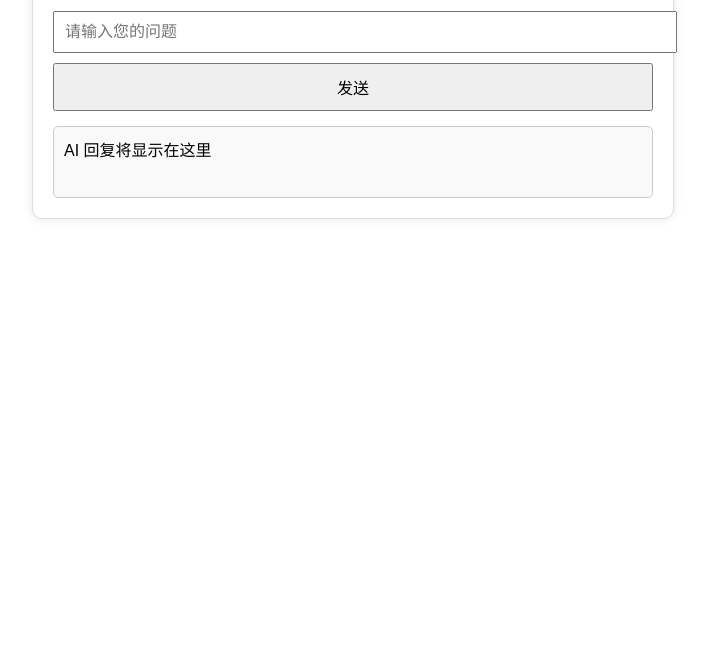
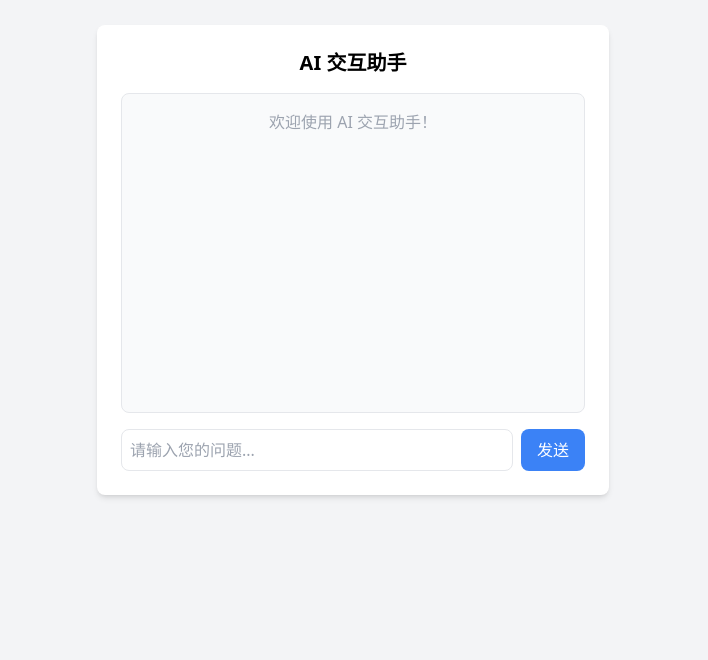
Before and after one commit to hymanmike599/FOR, a plain HTML site: page index.html in a window 1280 px wide. Shown: the part 140-800 px from the top of the page, without its empty margins (287-995 px from the left). Drawn offline with nearby package versions, Linux system fonts and the light colour scheme.

Commit message:
Update index.html

```diff
--- a/index.html
+++ b/index.html
@@ -4,37 +4,19 @@
     <meta charset="UTF-8">
     <meta name="viewport" content="width=device-width, initial-scale=1.0">
     <title>AI 交互</title>
-    <style>
-        body {
-            font-family: Arial, sans-serif;
-            max-width: 600px;
-            margin: 50px auto;
-            padding: 20px;
-            border: 1px solid #ddd;
-            border-radius: 10px;
-            box-shadow: 0 0 10px rgba(0, 0, 0, 0.1);
-        }
-        input, button {
-            width: 100%;
-            padding: 10px;
-            margin: 5px 0;
-            font-size: 16px;
-        }
-        #response {
-            margin-top: 10px;
-            padding: 10px;
-            border: 1px solid #ccc;
-            border-radius: 5px;
-            background: #f9f9f9;
-            min-height: 50px;
-        }
-    </style>
+    <script src="https://cdn.tailwindcss.com"></script>
 </head>
-<body>
-    <h2>AI 交互</h2>
-    <input type="text" id="userInput" placeholder="请输入您的问题">
-    <button onclick="sendMessage()">发送</button>
-    <div id="response">AI 回复将显示在这里</div>
+<body class="bg-gray-100 flex justify-center items-center min-h-screen">
+    <div class="w-full max-w-lg bg-white p-6 rounded-lg shadow-md">
+        <h2 class="text-xl font-bold text-center mb-4">AI 交互助手</h2>
+        <div id="chatbox" class="h-80 overflow-y-auto border p-4 bg-gray-50 rounded-lg mb-4 space-y-2">
+            <div class="text-gray-400 text-center">欢迎使用 AI 交互助手！</div>
+        </div>
+        <div class="flex space-x-2">
+            <input id="userInput" type="text" class="flex-1 p-2 border rounded-lg" placeholder="请输入您的问题..." onkeypress="handleKeyPress(event)">
+            <button onclick="sendMessage()" class="px-4 py-2 bg-blue-500 text-white rounded-lg">发送</button>
+        </div>
+    </div>
 
     <script>
         const API_KEY = "sk-ocyVjypZVQYI4JzmpcbfKvzB27u8ERxJBYnkcp8psvCAqCVM";
@@ -42,11 +24,13 @@
 
         async function sendMessage() {
             const inputField = document.getElementById("userInput");
-            const responseDiv = document.getElementById("response");
+            const chatbox = document.getElementById("chatbox");
             const userMessage = inputField.value.trim();
             if (!userMessage) return;
 
-            responseDiv.innerText = "处理中...";
+            // 添加用户消息到聊天框
+            appendMessage("user", userMessage);
+            inputField.value = "";
 
             try {
                 const res = await fetch(BASE_URL, {
@@ -62,9 +46,30 @@
                 });
 
                 const data = await res.json();
-                responseDiv.innerText = data.choices?.[0]?.message?.content || "无响应";
+                const aiResponse = data.choices?.[0]?.message?.content || "无响应";
+                appendMessage("ai", aiResponse);
             } catch (error) {
-                responseDiv.innerText = "请求失败，请检查 API 设置";
+                appendMessage("ai", "请求失败，请检查 API 设置");
+            }
+        }
+
+        function appendMessage(role, text) {
+            const chatbox = document.getElementById("chatbox");
+            const messageDiv = document.createElement("div");
+            messageDiv.classList.add("p-2", "rounded-lg", "max-w-xs");
+            if (role === "user") {
+                messageDiv.classList.add("bg-blue-500", "text-white", "self-end", "ml-auto");
+            } else {
+                messageDiv.classList.add("bg-gray-300", "text-black", "self-start", "mr-auto");
+            }
+            messageDiv.textContent = text;
+            chatbox.appendChild(messageDiv);
+            chatbox.scrollTop = chatbox.scrollHeight; // 滚动到底部
+        }
+
+        function handleKeyPress(event) {
+            if (event.key === "Enter") {
+                sendMessage();
             }
         }
     </script>
```
